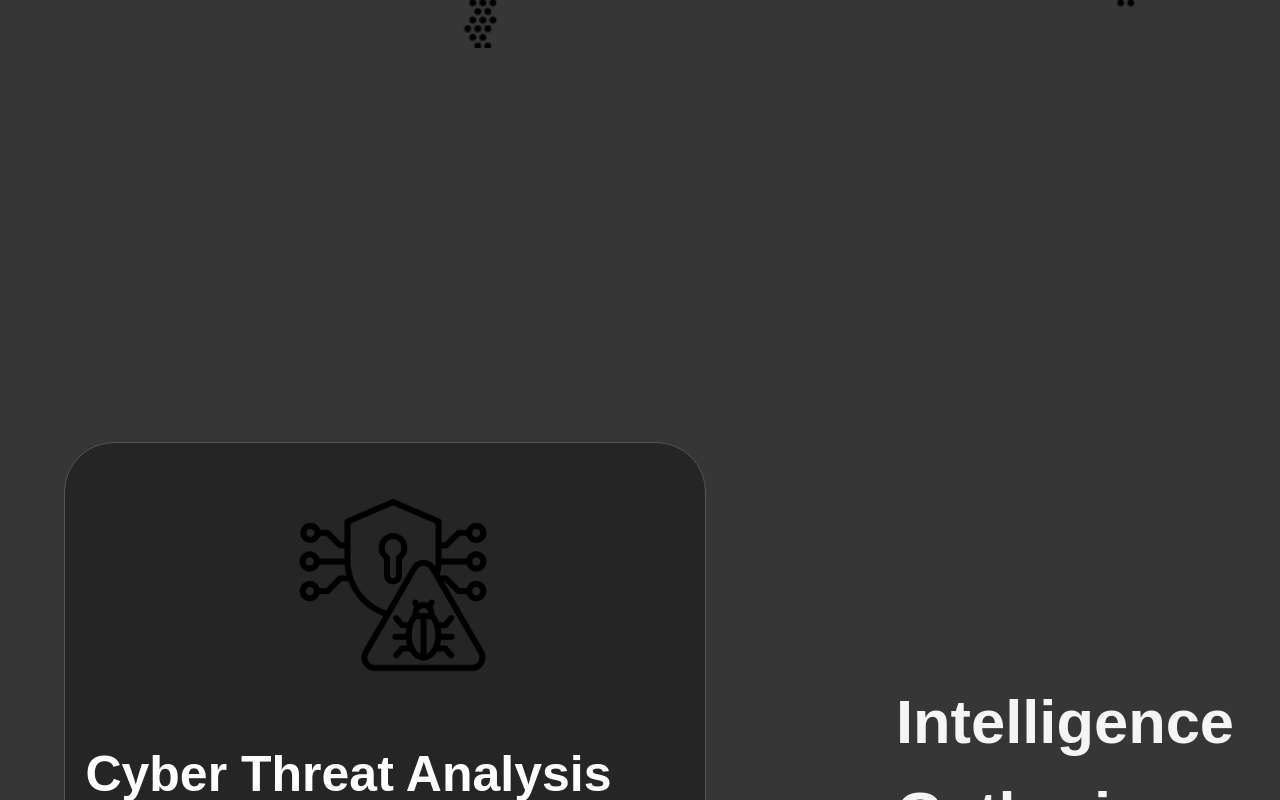
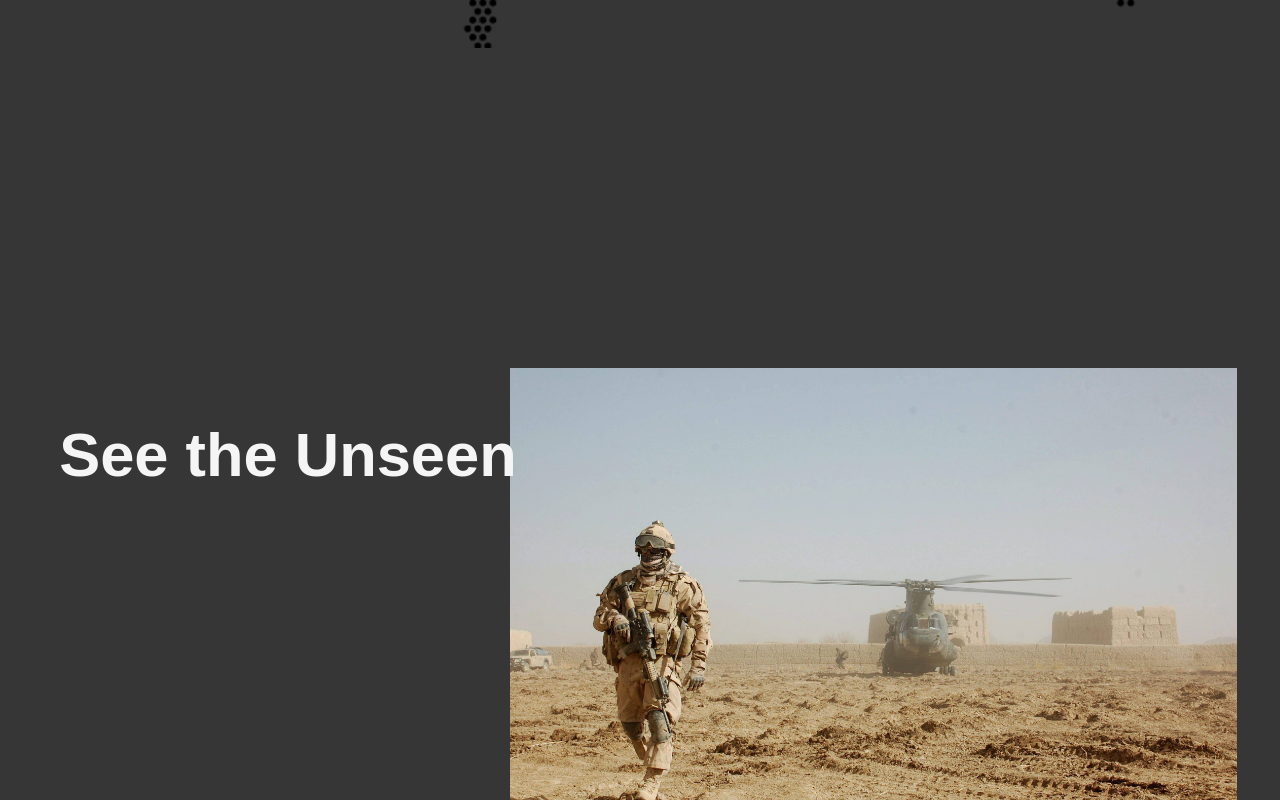
Before and after one commit to RoryMurray7/Sobek, a React (Vite) app: page / in a window 1280 px wide. Shown: the part 600-1400 px from the top of the page. Built offline with nearby package versions, Linux system fonts and the light colour scheme; a web font is replaced by a local one.

Commit message:
Code improvements

```diff
--- a/src/Overview.tsx
+++ b/src/Overview.tsx
@@ -1,17 +1,18 @@
-import worldMap from './assets/worldMap.png'
-import './index.css'
+import worldMap from "./assets/worldMap.png";
+import "./index.css";
 
 function Overview() {
   return (
-    <div className='overviewContainer'>
-      <div className="overviewText">
+    <div className="overviewContainer">
+      <div className="leftHeader">
         <h1>A new generation of Global Military Intelligence</h1>
       </div>
+
       <div className="overviewImage">
         <img src={worldMap} alt="World Map" />
       </div>
     </div>
-  )
+  );
 }
 
-export default Overview
+export default Overview;
--- /dev/null
+++ b/src/Tagline.tsx
@@ -0,0 +1,18 @@
+import armyDesert from "./assets/armyDesert.jpg";
+import "./index.css";
+
+function Tagline() {
+  return (
+    <div className="overviewContainer">
+      <div className="leftHeader">
+        <h1>See the Unseen</h1>
+      </div>
+
+      <div className="overviewImage">
+        <img src={armyDesert} alt="Image of soldiers in the desert" />
+      </div>
+    </div>
+  );
+}
+
+export default Tagline;
--- a/src/index.css
+++ b/src/index.css
@@ -41,7 +41,7 @@
   z-index: -1;
 }
 
-.overviewText {
+.leftHeader {
   position: absolute;
   top: calc(50% - 30vh);
   width: 40vw;
@@ -52,7 +52,7 @@
   height: auto;
 }
 
-.Gathering {
+.gatheringContainer {
   display: flex;
   flex-direction: row;
   height: 120vh;
--- a/src/main.tsx
+++ b/src/main.tsx
@@ -5,11 +5,13 @@ import Header from "./Header.tsx";
 import Overview from "./Overview.tsx";
 import Gathering from "./Gathering.tsx";
 import Analysis from "./Analysis.tsx";
+import Tagline from "./Tagline.tsx";
 
 createRoot(document.getElementById("root")!).render(
   <StrictMode>
     <Header />
     <Overview />
+    <Tagline />
     <Gathering />
     <Analysis />
   </StrictMode>
```
Also changed, not shown: src/assets/armyDesert.jpg (added).
